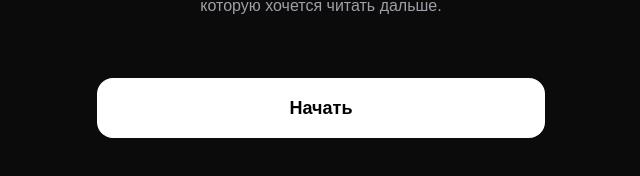
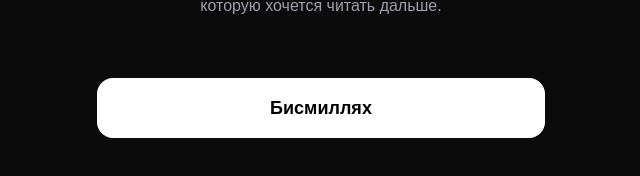
Before and after one commit to mirasesbolat853-oss/sirah, a Next.js app: page / in a window 1280 px wide. Shown: the part 434-610 px from the top of the page, without its empty margins (319-959 px from the left). Built offline with nearby package versions, Linux system fonts and the light colour scheme.

Commit message:
Change start button to Bismillah

```diff
--- a/app/page.tsx
+++ b/app/page.tsx
@@ -23,7 +23,7 @@ export default function Home() {
           href="/stories"
           className="mt-14 block rounded-2xl bg-white py-4 text-center text-black text-lg font-semibold transition hover:scale-[1.02]"
         >
-          Начать
+          Бисмиллях
         </Link>
 
       </div>
```
